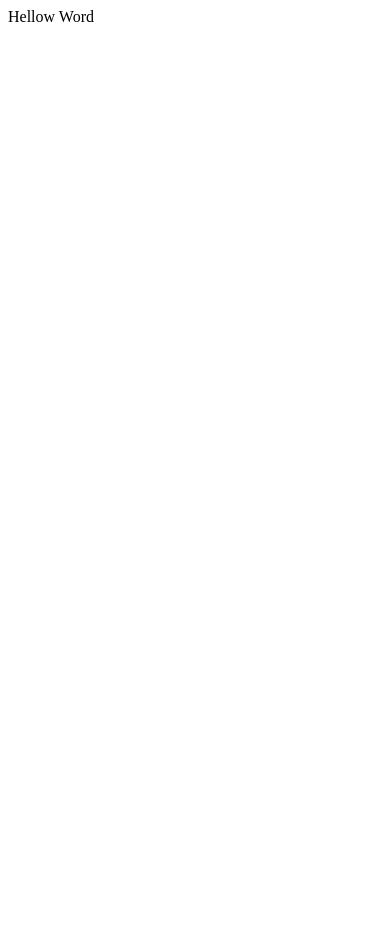
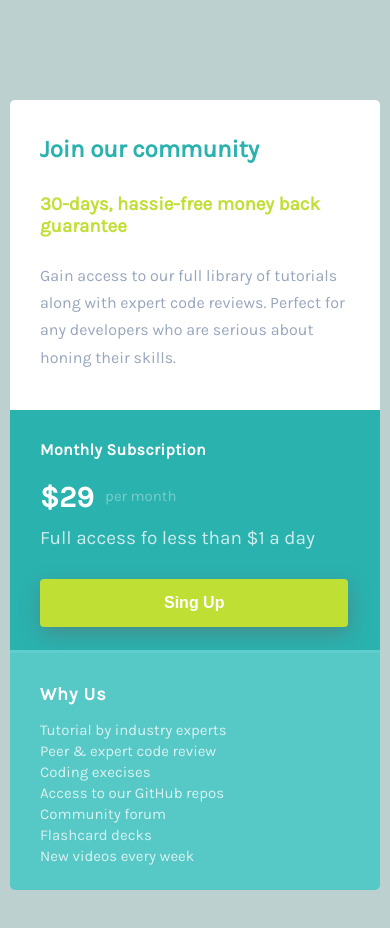
Before and after one commit to Yohan-Marques/Yohan-Marques.github.io, a plain HTML site: page index.html in a window 390 px wide. Before the commit the page ends 844 px from the top, so only its background shows below. Drawn offline with Linux system fonts and the light colour scheme.

Commit message:
2 commit

```diff
--- /dev/null
+++ b/CSS/style.css
@@ -0,0 +1,209 @@
+*{
+    margin: 0;
+    padding: 0;
+    box-sizing: border-box;
+}
+body{
+    width: 100% auto;
+    height: 100vh;
+    font-size: 16px;
+    font-family: Karla;
+    display: flex;
+    align-items: center;
+    justify-content: center;
+    background:hsl(180, 17%, 78%);
+
+
+
+}
+section.container{
+    margin-top: 500px;
+    margin-bottom: 500px;
+
+
+}
+.top-main{
+    display: flex;
+}
+.header{
+    width: 670px;
+    height: 220px;
+    background-color: white;
+    border-top-right-radius: 5px;
+    border-top-left-radius: 5px;
+}
+.header p{
+    padding-top: 12px;
+    font-weight: 400;
+    line-height: 1.7;
+
+}
+.main-1{
+    background-color: hsl(179, 62%, 43%);
+    width: 335px;
+    height: 250px;
+    border-right: 2px solid hsl(179, 50%, 57%);
+    border-bottom-left-radius: 5px;
+
+}
+.main-2{
+    background-color:hsl(179, 51%, 56%);
+    width: 335px;
+    height: 250px;
+    border-bottom-right-radius: 5px;
+
+}
+.header{
+    padding: 40px 30px 20px 40px ;
+}
+h1{
+    color: hsl(179, 62%, 43%);
+    padding-bottom: 20px;
+}
+h3{
+    color: hsl(71, 73%, 54%);
+}
+p{
+    color: hsl(218, 22%, 67%);
+}
+
+/* main */
+.top-main{
+    border-bottom-left-radius: 10px;
+}
+.main-1, .main-2{
+    padding: 40px 30px 20px 40px ;
+
+}
+.main-1 h6{
+    color: white;
+    font-size: 16px;
+    font-weight: 700;
+    letter-spacing: .4px;
+    padding-bottom: 15px;
+
+
+}
+.main-1 h4{
+    padding-top: 5px;
+}
+.main-2 h6{
+    color: white;
+    font-size: 16px;
+    font-weight: 700;
+    letter-spacing: 1px;
+    margin-bottom: 15px;
+}
+.main-2 p{
+    color: hsla(0, 0%, 100%, 0.767);
+    font-size: 14px;
+    line-height: 1.4;
+}
+.number{
+    color: white;
+    font-size: 30px;
+    font-weight: bold;
+}
+.text{
+    color: hsla(203, 44%, 93%, 0.424);
+    font-size: 15px;
+    font-weight: normal;
+    position: relative;
+    bottom: 6px;
+
+}
+.text-2{
+    color: rgba(255, 255, 255, 0.767);
+    font-weight: normal;
+    font-size: 15px;
+}
+button{
+    border: none;
+    border-radius: 4px;
+    background-color:  hsl(71, 73%, 54%);
+    box-shadow: 1px 7px 20px rgba(100, 100, 100, 0.459);
+    color: white;
+    display: block;
+    font-size: 14px;
+    font-weight: bold;
+    margin-top: 25px;
+    padding: 15px 88px;
+}
+
+/*Media querie*/
+
+@media screen and (max-width: 800px){
+   /*começo da header*/
+    body{
+        height: 100%;
+    }
+    section.container{
+        display: flex;
+        flex-direction: column;
+        margin-top: 100px;
+        margin-bottom: 100px;
+
+    }
+    .top-main{
+        flex-direction: column;
+    }
+    .header{
+        width: 370px;
+        height: 310px;
+        padding-top: 35px;
+        padding-left: 30px;
+    }
+    h1{
+        padding-bottom: 30px;
+    }
+    h3{
+        padding-bottom: 13px;
+    }
+   br{
+       display: none;
+   }
+/*Fim header*/
+
+   .main-1{
+    width: 370px;
+    height: 240px;
+    border-bottom-left-radius: 0;
+    border:0px;
+    padding-top: 30px;
+    padding-left: 30px;
+
+
+   }
+   .main-1 h6{
+       padding-bottom: 20px;
+       font-size: 16px;
+
+   }
+   .main-1 h4{
+       font-size: 19px;
+       margin-top: 7px;
+   }
+   button{
+    margin-top: 30px;
+    padding: 15px 124px;
+    font-size: 16px;
+   }
+
+   .main-2{
+    width: 370px;
+    height:240px;
+    padding-top: 30px;
+    padding-left: 30px;
+    border-bottom-left-radius: 5px;
+    border-top: 3px solid hsl(179, 54%, 59%) ;
+   }
+   .main-2 h6{
+
+       font-size: 18px;
+   }
+   .main-2 p{
+       line-height: 1.4;
+       font-size: 15px;
+   }
+
+}
--- a/index.html
+++ b/index.html
@@ -1 +1,59 @@
-Hellow Word
+<!DOCTYPE HTML>
+<html lang="pt-br">
+    <head>
+        <meta charset="UTF-8">
+        <title>1 - Single price grid component</title>
+        <meta name="author" content="Nonoxville">
+        <meta name="description" content="HTML5/CSS3">
+        <meta name="keywords" content=" Site teste pra desenvolvimento pessoal">
+        <meta name="viewport" content="width=device-width">
+
+        <link rel="stylesheet" type="text/css" href="CSS/style.css">
+        <link rel="preconnect" href="https://fonts.gstatic.com">
+        <link href="https://fonts.googleapis.com/css2?family=Karla&display=swap" rel="stylesheet">
+
+
+    </head>
+    <body>
+
+        <section class="container">
+
+                <div class="header">
+
+                    <h1>Join our community</h1>
+
+                    <h3>30-days, hassie-free money back guarantee</h3>
+
+                    <p>Gain access to our full library of tutorials along with expert code reviews.<br> Perfect for any developers who are serious about honing their skills. </p>
+
+
+                </div>
+
+
+                <div class="top-main">
+
+                <div class="main-1">
+                    <h6>Monthly Subscription</h6>
+
+                        <p><span class="number">$29</span> &nbsp; <span class="text">per month</span></p>
+                        <h4 class="text-2">Full access fo less than $1 a day </h4>
+
+                        <button class="btn">Sing Up</button>
+
+                </div>
+
+                <div class="main-2">
+                    <h6>Why Us</h6>
+                    <p>Tutorial by industry experts </p>
+                    <p>Peer & expert code review</p>
+                    <p>Coding execises</p>
+                    <p>Access to our GitHub repos</p>
+                    <p>Community forum</p>
+                    <p>Flashcard decks</p>
+                    <p>New videos every week</p>
+                </div>
+                </div>
+
+    </section>
+    </body>
+</html>
```
Also changed, not shown: resolução/single-price-grid-component-master/single-price-grid-component-master/index.html (added, +50 -0 lines), Print/Mobile.png (added), Print/desktop.png (added), design/desktop-design.jpg (added), design/desktop-preview.jpg (added), design/mobile-design.jpg (added), images/favicon-32x32.png (added), resolução/single-price-grid-component-master/single-price-grid-component-master/design/desktop-design.jpg (added), resolução/single-price-grid-component-master/single-price-grid-component-master/design/desktop-preview.jpg (added), resolução/single-price-grid-component-master/single-price-grid-component-master/design/mobile-design.jpg (added), resolução/single-price-grid-component-master/single-price-grid-component-master/images/favicon-32x32.png (added), 6 other files.
